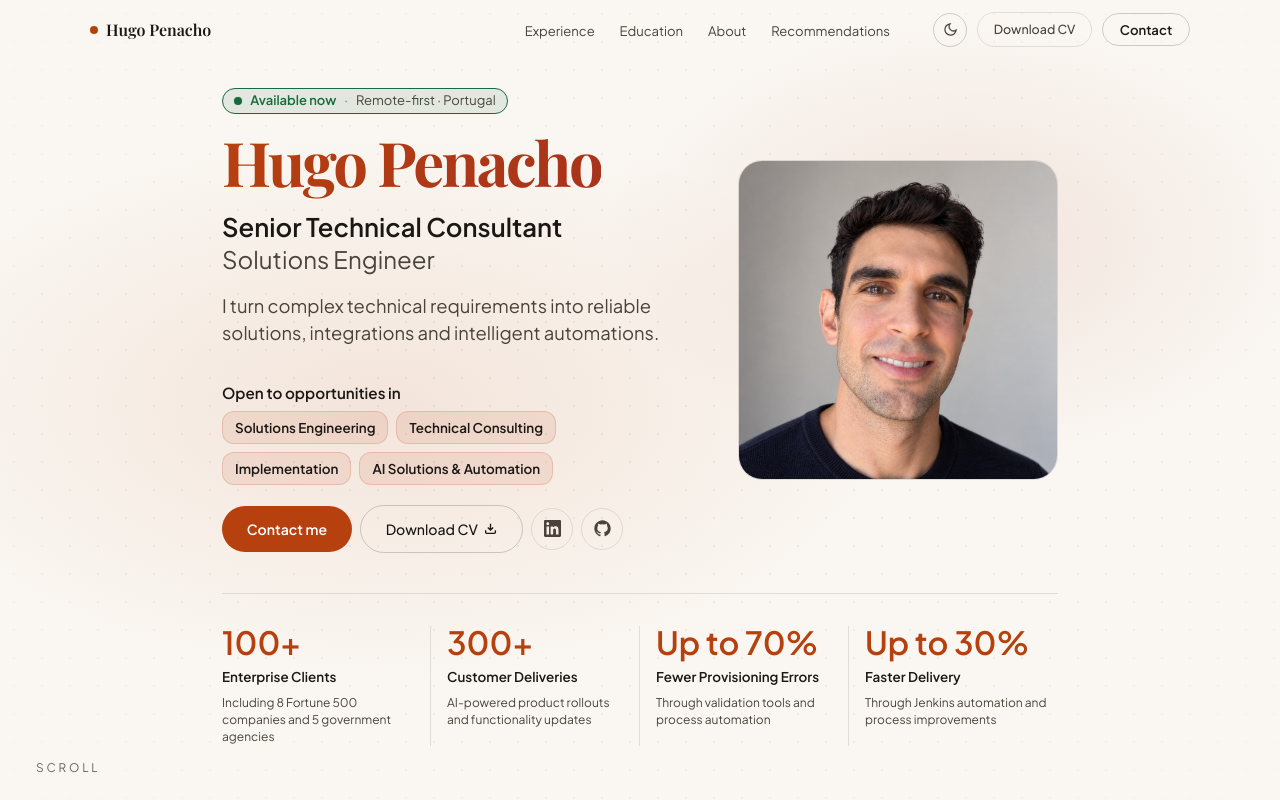
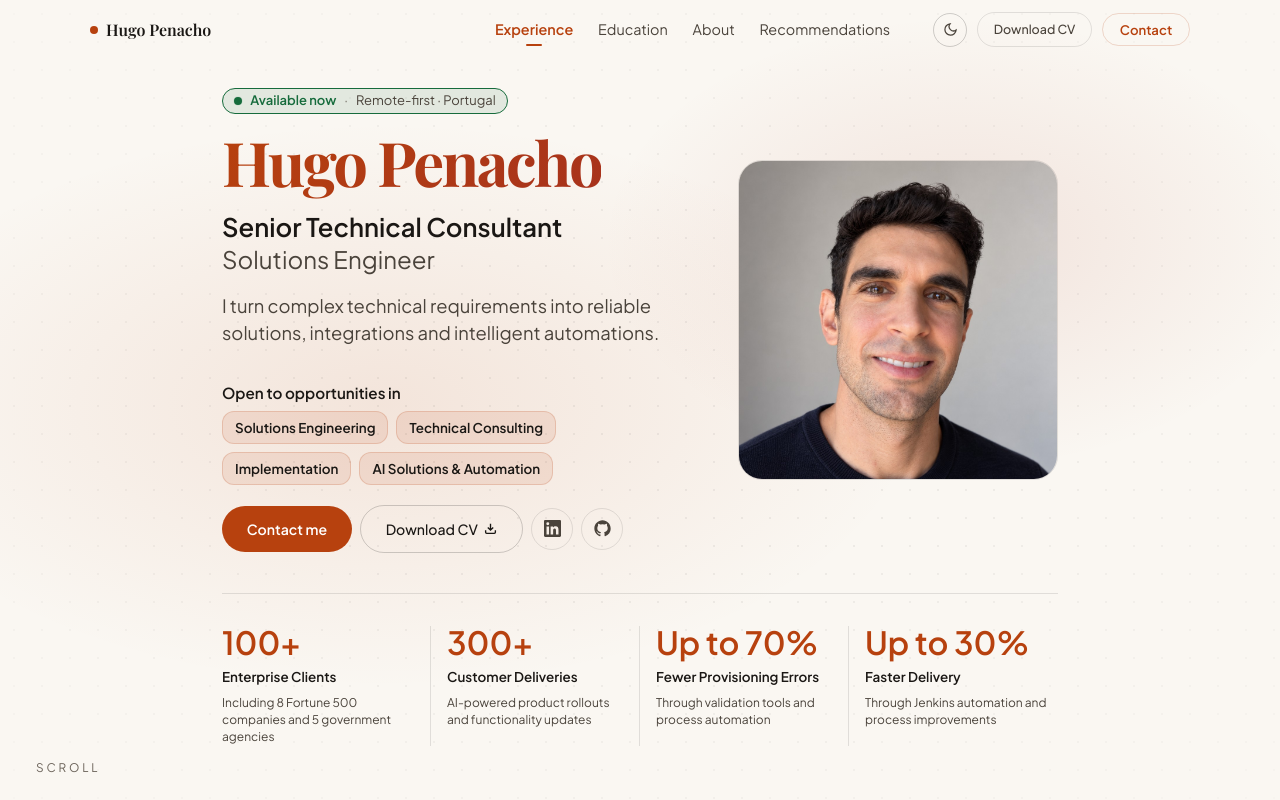
Before and after one commit to hpenacho/portfolio-website, a Next.js app: page / in a window 1280 px wide. Shown: the top 800 px of the page. Built offline with nearby package versions, Linux system fonts and the light colour scheme.

Commit message:
Refine navbar typography and contact emphasis

```diff
--- a/styles/Nav.module.css
+++ b/styles/Nav.module.css
@@ -56,14 +56,39 @@
 }
 
 .link {
-  font-size: 0.82rem;
+  position: relative;
+  display: inline-flex;
+  align-items: center;
+  font-size: 0.9rem;
   font-weight: 400;
   color: var(--text-2);
-  padding: 0.35rem 0.7rem;
+  padding: 0.4rem 0.7rem;
   border-radius: 100px;
   transition: color 0.2s, background 0.2s;
 }
 .link:hover { color: var(--text-1); background: var(--gold-pale); }
+.link.activeLink {
+  color: var(--gold);
+  font-weight: 600;
+}
+.link.activeLink::before {
+  content: "";
+  position: absolute;
+  left: 50%;
+  bottom: 0.12rem;
+  width: 1rem;
+  height: 2px;
+  border-radius: 2px;
+  background: var(--gold);
+  transform: translateX(-50%);
+}
+.link:focus-visible,
+.cvBtn:focus-visible,
+.themeBtn:focus-visible,
+.burger:focus-visible {
+  outline: 2px solid var(--gold);
+  outline-offset: 3px;
+}
 
 .right {
   display: flex;
@@ -111,9 +136,9 @@
   justify-content: center;
   font-size: 0.82rem;
   font-weight: 600;
-  color: var(--text-1);
+  color: var(--gold);
   background: transparent;
-  border: 1px solid var(--border-hi);
+  border: 1px solid var(--gold-glow);
   padding: 0.34rem 1.05rem;
   border-radius: 100px;
   transition: color 0.2s, background 0.2s, border-color 0.2s, transform 0.2s;
@@ -220,6 +245,16 @@
     background: transparent;
   }
 
+  .link.activeLink {
+    color: var(--gold);
+    background: var(--gold-pale);
+    font-weight: 600;
+  }
+
+  .link.activeLink::before {
+    display: none;
+  }
+
   .link::after {
     content: "›";
     font-size: 1.1rem;
```
